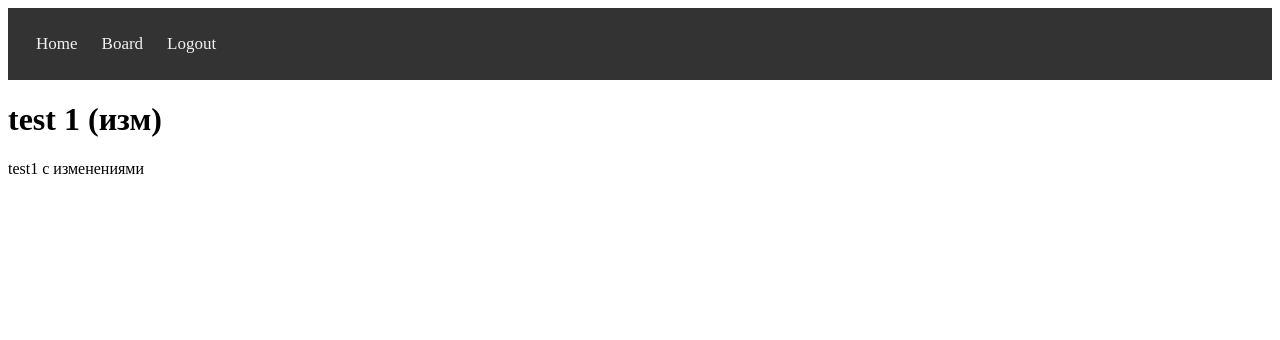
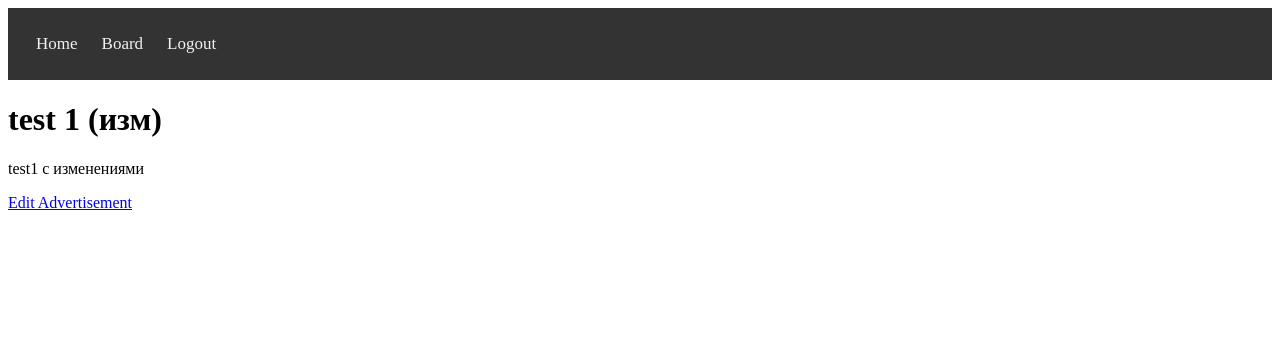
Before and after one commit to mixupp83/djangoProject, a Django app: page /board/advertisement/1/ in a window 1280 px wide. Shown: the top 340 px of the page. Run offline with Django 5.2, Linux system fonts and the light colour scheme; a user stored in the database is signed in; data comes from the database, SQL or seed files in the repository; both versions use the stored data as it was after the commit.

Commit message:
Проект: Доска объявлений на Django

```diff
--- a/board/templates/board/advertisement_detail.html
+++ b/board/templates/board/advertisement_detail.html
@@ -1,7 +1,12 @@
-<!-- board/templates/board/advertisement_detail.html -->
 {% extends 'base.html' %}
 
 {% block content %}
 <h1>{{ advertisement.title }}</h1>
 <p>{{ advertisement.content }}</p>
+
+<!-- Добавляем ссылку на редактирование, если пользователь является автором -->
+{% if user.is_authenticated and advertisement.author == user %}
+    <a href="{% url 'board:edit_advertisement' pk=advertisement.pk %}">Edit Advertisement</a>
+{% endif %}
+
 {% endblock %}
--- a/board/urls.py
+++ b/board/urls.py
@@ -7,4 +7,5 @@ urlpatterns = [
     path('', views.advertisement_list, name='advertisement_list'),
     path('advertisement/<int:pk>/', views.advertisement_detail, name='advertisement_detail'),
     path('add/', views.add_advertisement, name='add_advertisement'),
+    path('advertisement/<int:pk>/edit/', views.edit_advertisement, name='edit_advertisement'),
 ]
--- a/board/views.py
+++ b/board/views.py
@@ -1,13 +1,15 @@
-from django.shortcuts import render, redirect
-from board.models import Advertisement
-from board.forms import AdvertisementForm, SignUpForm
+from django.shortcuts import render, redirect, get_object_or_404
+from .models import Advertisement
+from .forms import AdvertisementForm, SignUpForm
 from django.contrib.auth.decorators import login_required
 from django.contrib.auth import logout, login, authenticate
 
+# Представление для выхода
 def logout_view(request):
     logout(request)
     return redirect('home')
 
+# Представление для регистрации
 def signup(request):
     if request.method == 'POST':
         form = SignUpForm(request.POST)
@@ -19,17 +21,21 @@ def signup(request):
         form = SignUpForm()
     return render(request, 'board/signup.html', {'form': form})
 
+# Представление для домашней страницы
 def home(request):
     return render(request, 'home.html')
 
+# Представление для списка объявлений
 def advertisement_list(request):
     advertisements = Advertisement.objects.all()
     return render(request, 'board/advertisement_list.html', {'advertisements': advertisements})
 
+# Представление для деталей объявления
 def advertisement_detail(request, pk):
     advertisement = Advertisement.objects.get(pk=pk)
     return render(request, 'board/advertisement_detail.html', {'advertisement': advertisement})
 
+# Представление для добавления объявления
 @login_required
 def add_advertisement(request):
     if request.method == "POST":
@@ -42,3 +48,21 @@ def add_advertisement(request):
     else:
         form = AdvertisementForm()
     return render(request, 'board/add_advertisement.html', {'form': form})
+
+
+@login_required
+def edit_advertisement(request, pk):
+    advertisement = get_object_or_404(Advertisement, pk=pk)
+
+    if advertisement.author != request.user:
+        return redirect('board:advertisement_list')
+
+    if request.method == "POST":
+        form = AdvertisementForm(request.POST, instance=advertisement)
+        if form.is_valid():
+            form.save()
+            return redirect('board:advertisement_detail', pk=advertisement.pk)
+    else:
+        form = AdvertisementForm(instance=advertisement)
+
+    return render(request, 'board/edit_advertisement.html', {'form': form, 'advertisement': advertisement})
```
Also changed, not shown: board/templates/board/edit_advertisement.html (added, +11 -0 lines), db.sqlite3.
